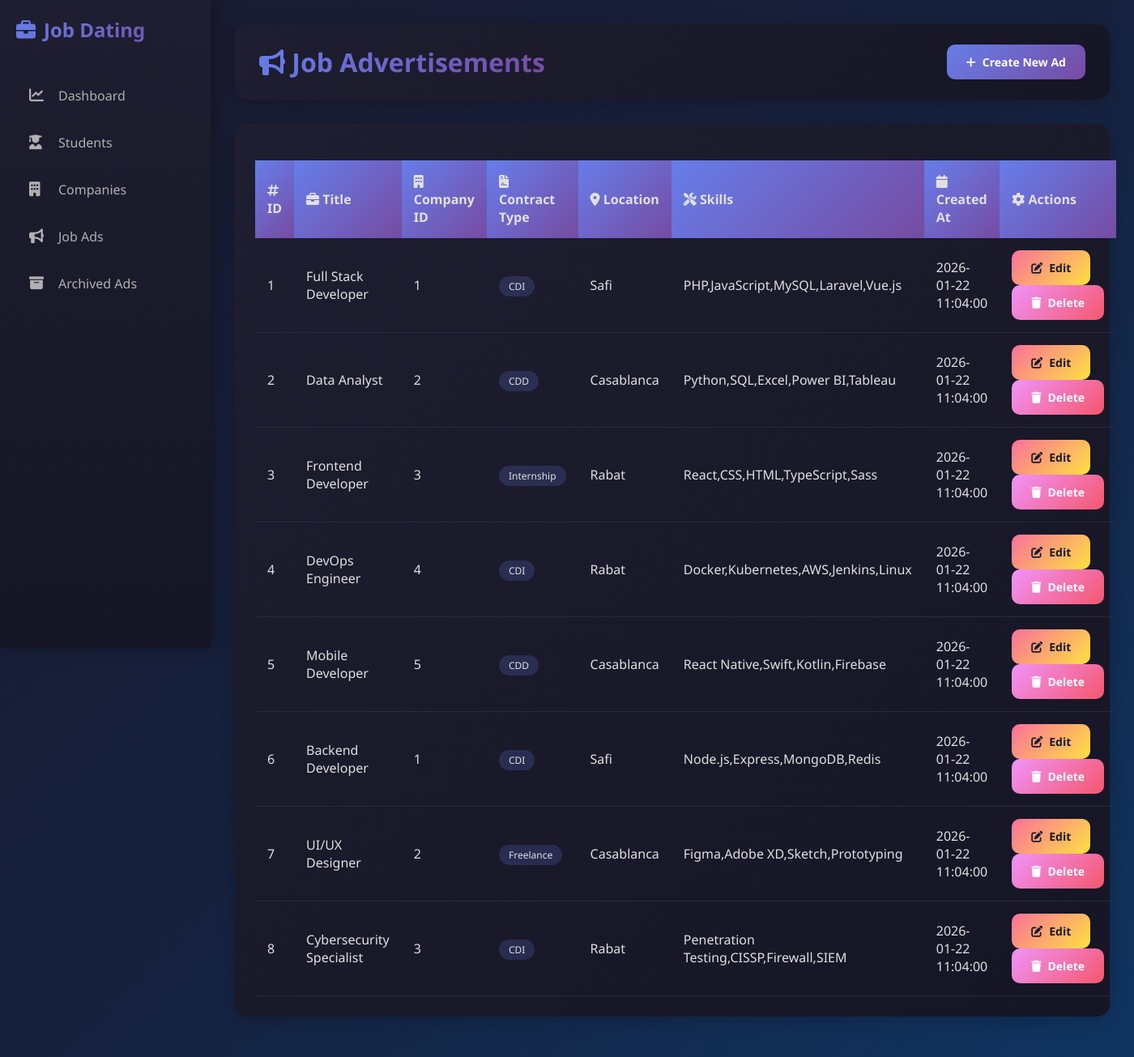
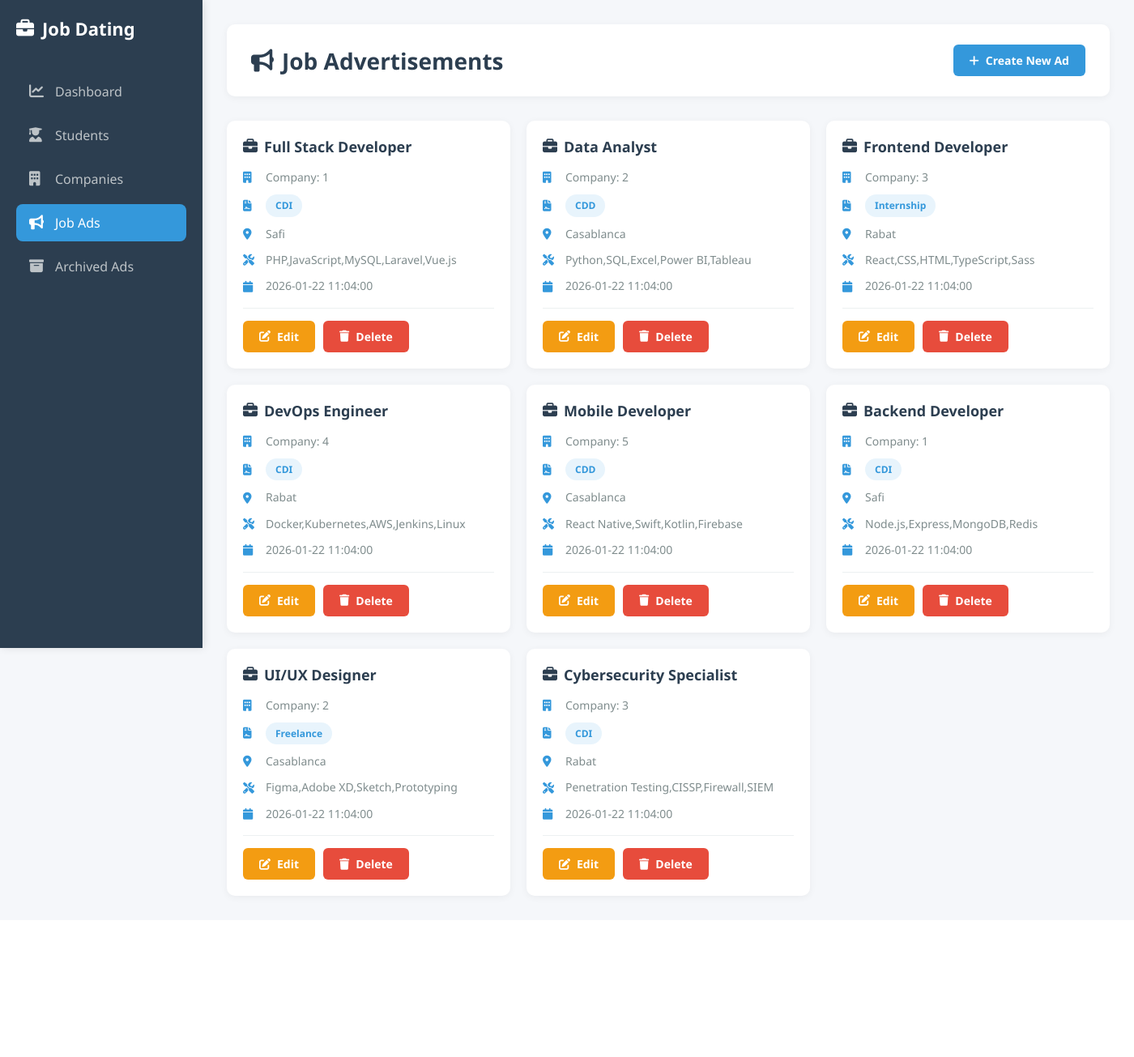
Before and after one commit to aboutuil41-glitch/Job-Dating, a PHP site: page /Ads in a window 1400 px wide. Shown: the whole page at 81% size. After the commit the page ends 1111 px from the top, so only its background shows below. Run offline with PHP 8.4, Linux system fonts and the light colour scheme; data comes from the database, SQL or seed files in the repository.

Commit message:
edited the view

```diff
--- a/src/view/backoffice/current_ads.twig
+++ b/src/view/backoffice/current_ads.twig
@@ -6,62 +6,63 @@
 
 {% block content %}
 <div class="header">
-    <div style="display: flex; justify-content: space-between; align-items: center;">
     <h1><i class="fas fa-bullhorn"></i> Job Advertisements</h1>
     <a href="/Ads/New" class="btn btn-primary">
         <i class="fas fa-plus"></i> Create New Ad
     </a>
 </div>
+
+{% if all is empty %}
+<div class="card">
+    <div class="empty-state">
+        <i class="fas fa-bullhorn"></i>
+        <h3>No Job Ads Yet</h3>
+        <p>Create your first job advertisement</p>
+        <a href="/Ads/New" class="btn btn-primary">
+            <i class="fas fa-plus"></i> Create New Ad
+        </a>
     </div>
-
+</div>
+{% else %}
+<div class="cards-grid">
+    {% for ad in all %}
     <div class="card">
-    <table>
-        <thead>
-            <tr>
-                <th><i class="fas fa-hashtag"></i> ID</th>
-                <th><i class="fas fa-briefcase"></i> Title</th>
-                <th><i class="fas fa-building"></i> Company ID</th>
-                <th><i class="fas fa-file-contract"></i> Contract Type</th>
-                <th><i class="fas fa-map-marker-alt"></i> Location</th>
-                <th><i class="fas fa-tools"></i> Skills</th>
-                <th><i class="fas fa-calendar"></i> Created At</th>
-                <th><i class="fas fa-cog"></i> Actions</th>
-            </tr>
-        </thead>
-        <tbody>
-            {% if all is empty %}
-                <tr>
-                    <td colspan="8" style="text-align: center; padding: 40px; color: #b0b0b0;">
-                        <i class="fas fa-inbox" style="font-size: 48px; margin-bottom: 10px; display: block;"></i>
-                        No job ads found
-                    </td>
-                </tr>
-            {% else %}
-                {% for ad in all %}
-                <tr>
-                    <td>{{ ad.id }}</td>
-                    <td>{{ ad.title }}</td>
-                    <td>{{ ad.company_id }}</td>
-                    <td>
-                        <span style="padding: 4px 12px; background: rgba(102, 126, 234, 0.2); border-radius: 20px; font-size: 12px;">
-                            {{ ad.contract_type }}
-                        </span>
-                    </td>
-                    <td>{{ ad.location }}</td>
-                    <td>{{ ad.skills|length > 50 ? ad.skills|slice(0, 50) ~ '...' : ad.skills }}</td>
-                    <td>{{ ad.created_at }}</td>
-                    <td>
-                        <a href="/Ads/Edit/{{ ad.id }}" class="btn btn-warning" style="margin-right: 10px;">
+        <div class="card-header">
+            <i class="fas fa-briefcase"></i>
+            {{ ad.title }}
+        </div>
+        <div class="card-body">
+            <div class="card-info">
+                <i class="fas fa-building"></i>
+                <span>Company: {{ ad.company_id }}</span>
+            </div>
+            <div class="card-info">
+                <i class="fas fa-file-contract"></i>
+                <span class="badge badge-primary">{{ ad.contract_type }}</span>
+            </div>
+            <div class="card-info">
+                <i class="fas fa-map-marker-alt"></i>
+                <span>{{ ad.location }}</span>
+            </div>
+            <div class="card-info">
+                <i class="fas fa-tools"></i>
+                <span>{{ ad.skills|length > 60 ? ad.skills|slice(0, 60) ~ '...' : ad.skills }}</span>
+            </div>
+            <div class="card-info">
+                <i class="fas fa-calendar"></i>
+                <span>{{ ad.created_at }}</span>
+            </div>
+        </div>
+        <div class="card-actions">
+            <a href="/Ads/Edit/{{ ad.id }}" class="btn btn-warning">
                 <i class="fas fa-edit"></i> Edit
             </a>
             <a href="/Ads/Delete/{{ ad.id }}" class="btn btn-danger" onclick="return confirm('Are you sure you want to delete this job ad?')">
                 <i class="fas fa-trash"></i> Delete
             </a>
-                    </td>
-                </tr>
+        </div>
+    </div>
     {% endfor %}
+</div>
 {% endif %}
-        </tbody>
-    </table>
-</div>
 {% endblock %}
--- a/src/view/backoffice/layout.twig
+++ b/src/view/backoffice/layout.twig
@@ -14,30 +14,28 @@
 
         body {
             font-family: 'Segoe UI', Tahoma, Geneva, Verdana, sans-serif;
-            background: linear-gradient(135deg, #1a1a2e 0%, #16213e 50%, #0f3460 100%);
+            background: #f5f7fa;
             min-height: 100vh;
-            color: #e0e0e0;
+            color: #2c3e50;
         }
 
         .sidebar {
             position: fixed;
             left: 0;
             top: 0;
-            width: 260px;
+            width: 250px;
             height: 100vh;
-            background: linear-gradient(180deg, #1e1e30 0%, #151525 100%);
+            background: #2c3e50;
             padding: 20px;
-            box-shadow: 4px 0 20px rgba(0, 0, 0, 0.3);
+            box-shadow: 2px 0 10px rgba(0, 0, 0, 0.1);
             z-index: 1000;
         }
 
         .logo {
-            font-size: 24px;
+            font-size: 22px;
             font-weight: bold;
             margin-bottom: 40px;
-            background: linear-gradient(135deg, #667eea 0%, #764ba2 100%);
-            -webkit-background-clip: text;
-            -webkit-text-fill-color: transparent;
+            color: #fff;
             display: flex;
             align-items: center;
             gap: 10px;
@@ -47,62 +45,58 @@
             display: flex;
             align-items: center;
             gap: 12px;
-            padding: 14px 16px;
-            color: #b0b0b0;
+            padding: 12px 16px;
+            color: #bdc3c7;
             text-decoration: none;
-            border-radius: 10px;
+            border-radius: 8px;
             margin-bottom: 8px;
             transition: all 0.3s ease;
         }
 
         .nav-link:hover {
-            background: linear-gradient(135deg, #667eea15 0%, #764ba215 100%);
+            background: #34495e;
             color: #fff;
-            transform: translateX(5px);
         }
 
         .nav-link.active {
-            background: linear-gradient(135deg, #667eea 0%, #764ba2 100%);
+            background: #3498db;
             color: #fff;
         }
 
         .nav-link i {
             font-size: 18px;
-            width: 24px;
+            width: 20px;
         }
 
         .main-content {
-            margin-left: 260px;
+            margin-left: 250px;
             padding: 30px;
+            max-width: 1400px;
         }
 
         .header {
-            background: linear-gradient(135deg, #1e1e30 0%, #151525 100%);
+            background: #fff;
             padding: 25px 30px;
-            border-radius: 15px;
+            border-radius: 10px;
             margin-bottom: 30px;
-            box-shadow: 0 4px 20px rgba(0, 0, 0, 0.2);
+            box-shadow: 0 2px 10px rgba(0, 0, 0, 0.05);
+            display: flex;
+            justify-content: space-between;
+            align-items: center;
         }
 
         .header h1 {
-            font-size: 32px;
-            background: linear-gradient(135deg, #667eea 0%, #764ba2 100%);
-            -webkit-background-clip: text;
-            -webkit-text-fill-color: transparent;
-        }
-
-        .card {
-            background: linear-gradient(135deg, #1e1e30 0%, #151525 100%);
-            padding: 25px;
-            border-radius: 15px;
-            box-shadow: 0 4px 20px rgba(0, 0, 0, 0.2);
-            margin-bottom: 20px;
+            font-size: 28px;
+            color: #2c3e50;
+            display: flex;
+            align-items: center;
+            gap: 10px;
         }
 
         .btn {
-            padding: 12px 24px;
+            padding: 10px 20px;
             border: none;
-            border-radius: 10px;
+            border-radius: 6px;
             cursor: pointer;
             font-size: 14px;
             font-weight: 600;
@@ -114,55 +108,123 @@
         }
 
         .btn-primary {
-            background: linear-gradient(135deg, #667eea 0%, #764ba2 100%);
+            background: #3498db;
             color: white;
         }
 
         .btn-primary:hover {
+            background: #2980b9;
             transform: translateY(-2px);
-            box-shadow: 0 6px 20px rgba(102, 126, 234, 0.4);
+            box-shadow: 0 4px 12px rgba(52, 152, 219, 0.3);
         }
 
         .btn-danger {
-            background: linear-gradient(135deg, #f093fb 0%, #f5576c 100%);
+            background: #e74c3c;
             color: white;
         }
 
         .btn-danger:hover {
+            background: #c0392b;
             transform: translateY(-2px);
-            box-shadow: 0 6px 20px rgba(245, 87, 108, 0.4);
         }
 
         .btn-warning {
-            background: linear-gradient(135deg, #fa709a 0%, #fee140 100%);
-            color: #1a1a2e;
+            background: #f39c12;
+            color: white;
         }
 
         .btn-warning:hover {
+            background: #e67e22;
             transform: translateY(-2px);
-            box-shadow: 0 6px 20px rgba(250, 112, 154, 0.4);
         }
 
-        table {
-            width: 100%;
-            border-collapse: collapse;
+        .btn-success {
+            background: #27ae60;
+            color: white;
+        }
+
+        .btn-success:hover {
+            background: #229954;
+            transform: translateY(-2px);
+        }
+
+        .cards-grid {
+            display: grid;
+            grid-template-columns: repeat(auto-fill, minmax(350px, 1fr));
+            gap: 20px;
             margin-top: 20px;
         }
 
-        th {
-            background: linear-gradient(135deg, #667eea 0%, #764ba2 100%);
-            padding: 15px;
-            text-align: left;
+        .card {
+            background: #fff;
+            padding: 20px;
+            border-radius: 10px;
+            box-shadow: 0 2px 10px rgba(0, 0, 0, 0.05);
+            transition: all 0.3s ease;
+        }
+
+        .card:hover {
+            transform: translateY(-5px);
+            box-shadow: 0 4px 20px rgba(0, 0, 0, 0.1);
+        }
+
+        .card-header {
+            font-size: 18px;
+            font-weight: 600;
+            color: #2c3e50;
+            margin-bottom: 15px;
+            display: flex;
+            align-items: center;
+            gap: 8px;
+        }
+
+        .card-body {
+            color: #7f8c8d;
+            line-height: 1.6;
+        }
+
+        .card-info {
+            display: flex;
+            align-items: center;
+            gap: 8px;
+            margin-bottom: 10px;
+            font-size: 14px;
+        }
+
+        .card-info i {
+            color: #3498db;
+            width: 20px;
+        }
+
+        .card-actions {
+            display: flex;
+            gap: 10px;
+            margin-top: 15px;
+            padding-top: 15px;
+            border-top: 1px solid #ecf0f1;
+        }
+
+        .badge {
+            display: inline-block;
+            padding: 4px 12px;
+            border-radius: 20px;
+            font-size: 12px;
             font-weight: 600;
         }
 
-        td {
-            padding: 15px;
-            border-bottom: 1px solid #2a2a3e;
+        .badge-primary {
+            background: #e8f4fc;
+            color: #3498db;
         }
 
-        tr:hover {
-            background: rgba(102, 126, 234, 0.1);
+        .badge-warning {
+            background: #fef5e7;
+            color: #f39c12;
+        }
+
+        .badge-danger {
+            background: #fadbd8;
+            color: #e74c3c;
         }
 
         .form-group {
@@ -219,23 +303,23 @@
             Job Dating
         </div>
         <nav>
-            <a href="/dashboard" class="nav-link">
+            <a href="/dashboard" class="nav-link {% if active == 'dashboard' %}active{% endif %}">
                 <i class="fas fa-chart-line"></i>
                 Dashboard
             </a>
-            <a href="/StudentsIndex" class="nav-link">
+            <a href="/StudentsIndex" class="nav-link {% if active == 'students' %}active{% endif %}">
                 <i class="fas fa-user-graduate"></i>
                 Students
             </a>
-            <a href="/CompanyIndex" class="nav-link">
+            <a href="/CompanyIndex" class="nav-link {% if active == 'companies' %}active{% endif %}">
                 <i class="fas fa-building"></i>
                 Companies
             </a>
-            <a href="/Ads" class="nav-link">
+            <a href="/Ads" class="nav-link {% if active == 'ads' %}active{% endif %}">
                 <i class="fas fa-bullhorn"></i>
                 Job Ads
             </a>
-            <a href="/Ads/Archive" class="nav-link" >
+            <a href="/Ads/Archive" class="nav-link {% if active == 'archive' %}active{% endif %}">
                 <i class="fas fa-archive"></i>
                 Archived Ads
             </a>
```
Also changed, not shown: other parts of src/view/backoffice/layout.twig (+36 -14 lines), src/view/backoffice/archived_ads.twig (+38 -67 lines), src/view/backoffice/current_companies.twig (+41 -38 lines), src/view/backoffice/current_students.twig (+30 -45 lines), src/view/backoffice/dashboard.twig (+70 -65 lines). Lines whose indentation alone changed are shown as unchanged.
